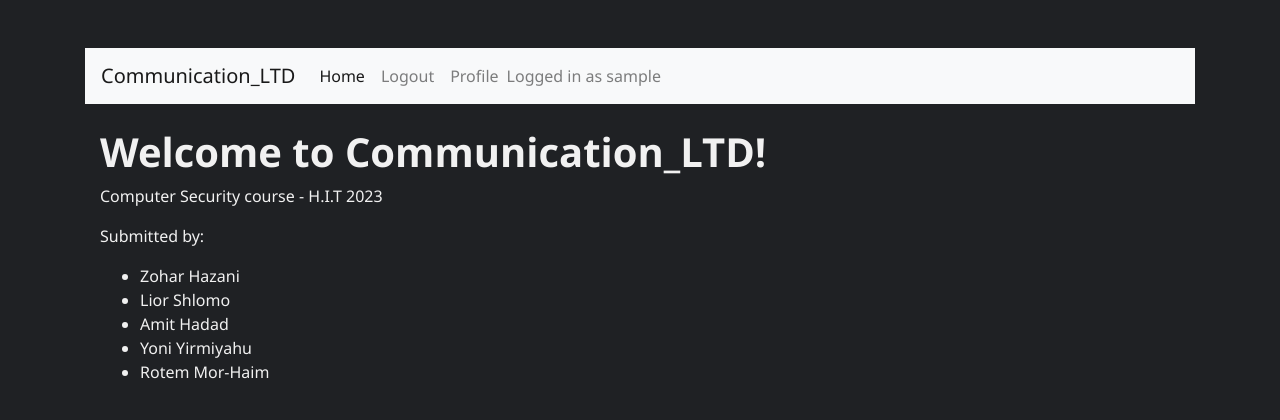
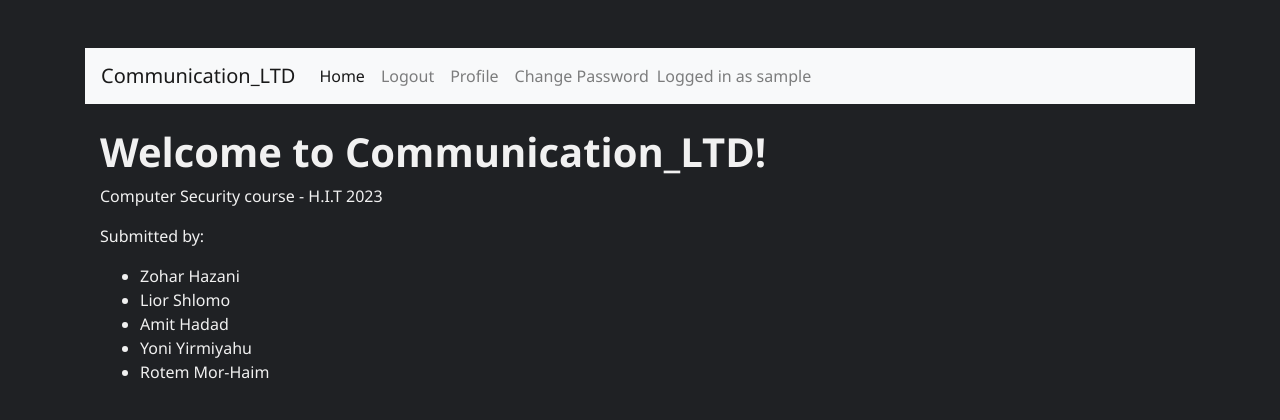
Before and after one commit to yoniyir/computer-security-final-pro, a Flask app: page / in a window 1280 px wide. Shown: the top 420 px of the page. Run offline with Flask 3, Linux system fonts and the light colour scheme; the visitor is signed in with stand-in values (Sample User, id 1); data comes from the database, SQL or seed files in the repository; both versions use the stored data as it was after the commit; some libraries are stand-ins or nearby versions.

Commit message:
added change password option, validates all the fields

```diff
--- a/app/main/routes.py
+++ b/app/main/routes.py
@@ -1,7 +1,7 @@
 from flask import render_template, flash, redirect, url_for
 from flask_login import current_user, login_user, logout_user
 from app import db
-from app.forms import LoginForm, RegistrationForm
+from app.forms import LoginForm, RegistrationForm, ChangePasswordForm
 from app.models import User
 from app.main import main_bp
 from datetime import datetime
@@ -28,6 +28,7 @@ def register():
     return render_template('register.html', title='Register', form=form)
 
 
+
 @main_bp.route('/login', methods=['GET', 'POST'])
 def login():
     if current_user.is_authenticated:
@@ -42,6 +43,24 @@ def login():
         return redirect(url_for('main.index'))
     return render_template('login.html', title='Sign In', form=form)
 
+@main_bp.route('/change_password', methods=['GET', 'POST'])
+def change_password():
+    if not current_user.is_authenticated:
+        return redirect(url_for('main.index'))
+    form = ChangePasswordForm()
+    if form.validate_on_submit():
+        if not current_user.check_password(form.current_password.data):
+            flash('Invalid current password')
+            return redirect(url_for('main.change_password'))
+        current_user.set_password(form.new_password.data)
+        db.session.commit()
+        flash('Your password has been changed.')
+        return redirect(url_for('main.index'))
+    elif form.is_submitted() and not form.validate():
+        if not current_user.check_password(form.current_password.data):
+            flash('Invalid current password')
+    return render_template('change_password.html', title='Change Password', form=form)
+
 
 @main_bp.route('/logout')
 def logout():
--- a/app/templates/index.html
+++ b/app/templates/index.html
@@ -18,6 +18,9 @@
       </li>
       <li class="nav-item">
         <a class="nav-link" href="{{ url_for('main.login', username=current_user.username) }}">Profile</a>
+      </li>
+      <li class="nav-item">
+        <a class="nav-link" href="{{ url_for('main.change_password') }}">Change Password</a>
       </li>
       {% else %}
       <li class="nav-item">
```
Also changed, not shown: app/forms.py (+8 -4 lines), app/templates/change_password.html (+32 -0 lines), app.db.
